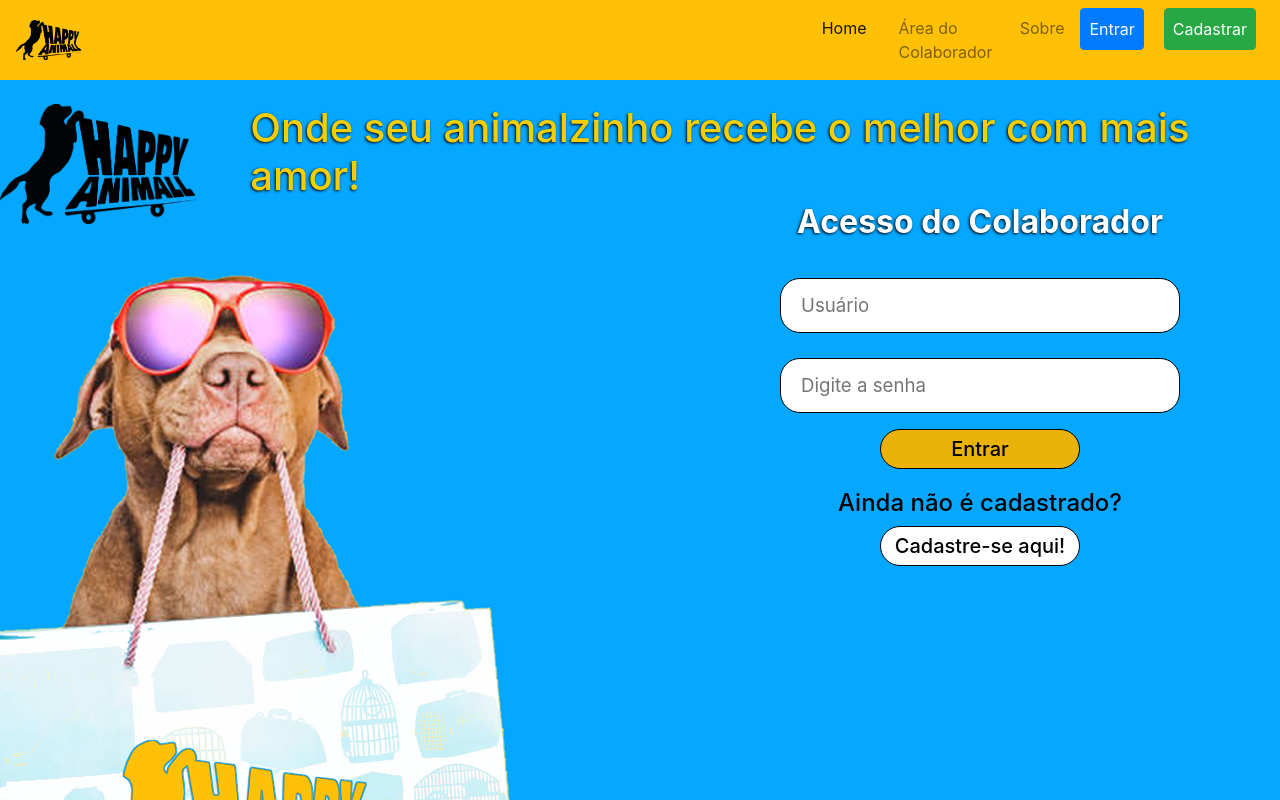
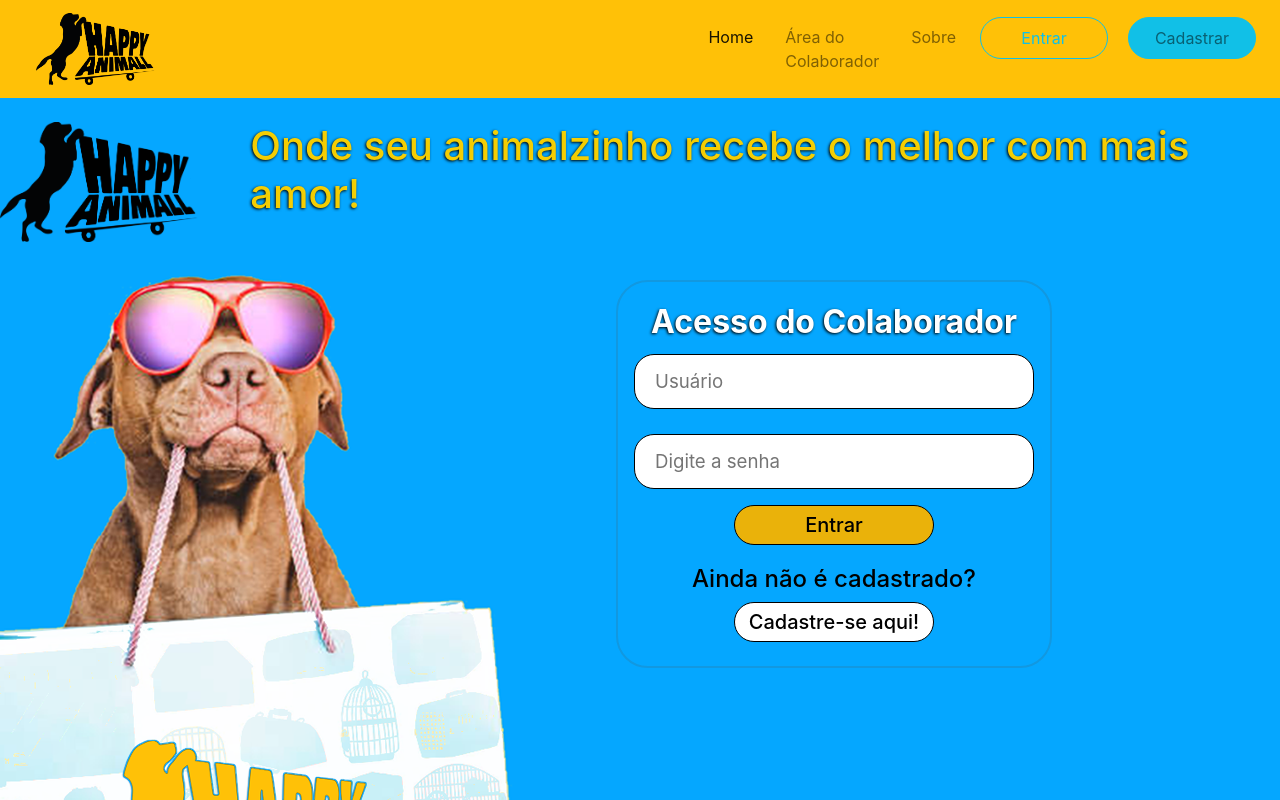
Before and after one commit to rikaluz/uniso_terca, a PHP site: page / in a window 1280 px wide. Run offline with PHP 8.4, Linux system fonts and the light colour scheme.

Commit message:
Algumas mudanças no parâmetros do Bootstrap e erros digitação

```diff
--- a/Grupo-03/Happy_Animall/index.php
+++ b/Grupo-03/Happy_Animall/index.php
@@ -17,7 +17,7 @@
 <body>
 <nav class="navbar navbar-expand-lg navbar-light bg-warning">
     <a class="navbar-brand" href="">
-      <img src="imagem/logo happy animall.png" alt="..." height="40">
+      <img class="nav_logo" src="imagem/logo happy animall.png" alt="..." height="40">
     </a>
     <marquee width="800"><h5>Seja Bem-Vindo ao nosso sitema!</h5></marquee>
 
@@ -47,8 +47,8 @@
                         <div class="dropdown-divider"></div>
                         <a class="dropdown-item" href="#">Omnivic</a>
                     </div>
-                </li>
-                <li class="nav-item"> -->
+                </li> -->
+                <li class="nav-item">
                     <a class="nav-link" href="#" onclick="MostraSobre();">Sobre</a>
 
                 </li>
@@ -56,14 +56,14 @@
                     <a class="nav-link" href="#">Contato</a>
                 </li>-->
                 <li class="nav-item" style="padding-right: 4px;">
-                    <a class="nav-link btn btn-primary text-white" type="button" onclick="MostraFormLogin('formularioLogin')">Entrar</a>
+                    <a class="nav-link btn_entrar" type="button" onclick="MostraFormLogin('formularioLogin')"><span>Entrar</span></a>
                 </li>
                 <li class="nav-item">
-                    <a class="nav-link btn btn-success text-white" type="button" onclick="MostraFormCad('formularioCad')">Cadastrar</a>
+                <a class="nav-link btn_cadastrar" type="button" onclick="MostraFormCad('formularioCad')">Cadastrar</a>
                 </li>
             </ul>
         </div>
-
+</nav>
             <!-- The Modal -->
     <div class="modal" id="msgCadSucesso">
         <div class="modal-dialog">
@@ -77,7 +77,7 @@
 
                 <!-- Modal body -->
                 <div class="modal-body">
-                    <h6>Usuário cadastrado com sucesso!<h6>
+                    <h6>Usuário cadastrado com sucesso!</h6>
                 </div>
 
                 <!-- Modal footer -->
@@ -89,14 +89,11 @@
         </div>
     </div>
 
-</nav>
-
-
 <br>
-<div class="happyanimall">
-<img src="imagem/logo happy animall.png" alt="..." height="120">
-<h1>Onde seu animalzinho recebe o melhor com mais amor! </h1>
-</div>
+    <div class="happyanimall">
+        <img src="imagem/logo happy animall.png" alt="..." height="120">
+        <h1>Onde seu animalzinho recebe o melhor com mais amor! </h1>
+    </div>
 <br>
 
 <div id="container-formLogin" >
@@ -104,7 +101,7 @@
 <div id="msgOkBox" style="display:none">
 <p id="msgOk"></p>
 </div>
-
+    <div class="box_login">
     <label class="lbAcessCol">Acesso do Colaborador </label><br>
         <form id="formularioLogin" name = "Login_user" action = "Cad_login_user.php" method = "POST">
             <input class="btspace" type = "text" placeholder = "Usuário " name = "cod_user" size = "10" ></br>
@@ -113,9 +110,11 @@
         </form>
         <h4>Ainda não é cadastrado?<h4>
         <button id="btCadAqui" type="button" onclick="MostraFormCad('formularioCad')">Cadastre-se aqui!</button>
+    </div>
 </div>
 
 <div id="container-formCad" style="display:none" >
+    <div class="box_cadastro">
     <label class="lbCadCol">Cadastro do Colaborador </label><br>
     <label class="lbPrForm">PREENCHA O FORMULÁRIO</label>
         <form id="formulario" name = "Login_user">
@@ -123,9 +122,10 @@
             <input class="btspace" type = "text" placeholder = "Usuário " name = "cod_user" size = "10" ></br>
             <input class="btspace" type = "text" placeholder = "Nome " name = "nome_user" size = "30" ></br>
             <input class="btspace" type = "password" placeholder = "Digite a senha" name = "senha_user" size = "20" ></br>
-            <!-- <input class="btCadastrar" type = "submit" onclick="MensagemCadOk()" name = "enviar" value = "Cadastrar"> -->
-            <input class="btCadastrar" type = "submit" onclick="MensagemCadOkModal()" name = "enviar" value = "Cadastrar" data-toggle="modal" data-target="#msgCadSucesso">
+            <input class="btCadastrar" type = "submit" onclick="MensagemCadOk()" name = "enviar" value = "Cadastrar">
+            <!-- <input class="btCadastrar" type = "submit" onclick="MensagemCadOkModal()" name = "enviar" value = "Cadastrar" data-toggle="modal" data-target="#msgCadSucesso"> -->
         </form>
+</div>
 </div>
 
 <div id="container-sobre" style="display:none">
```
